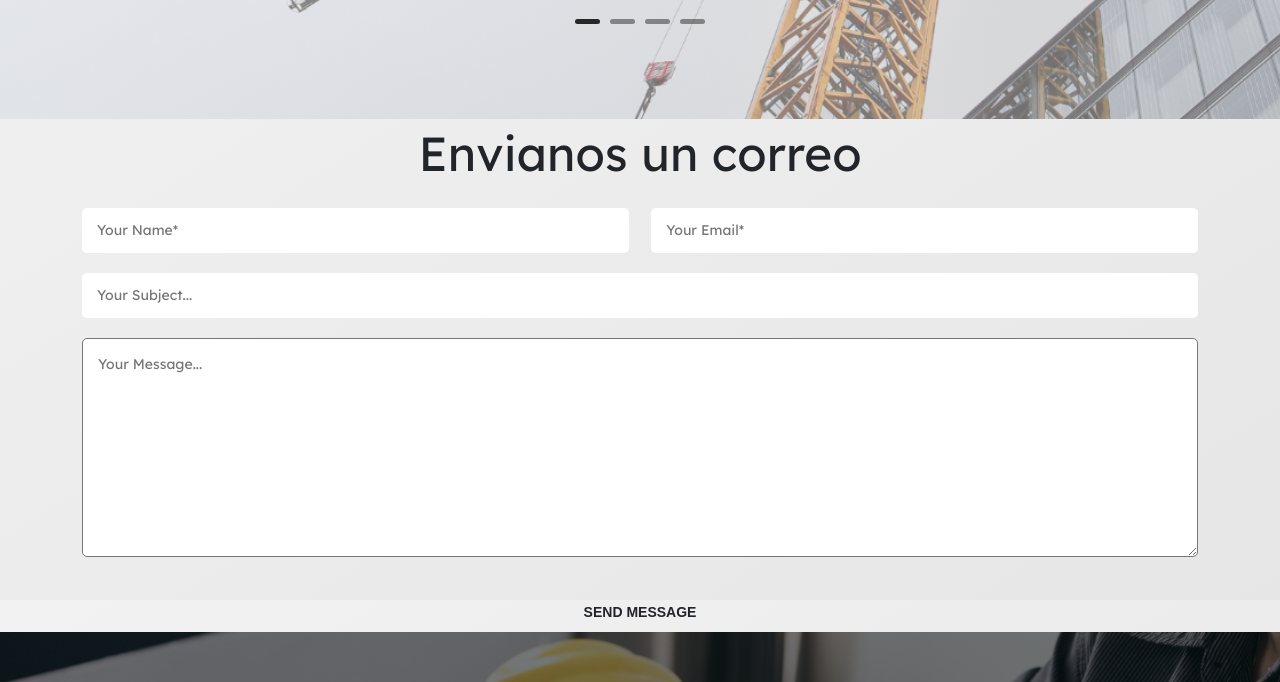
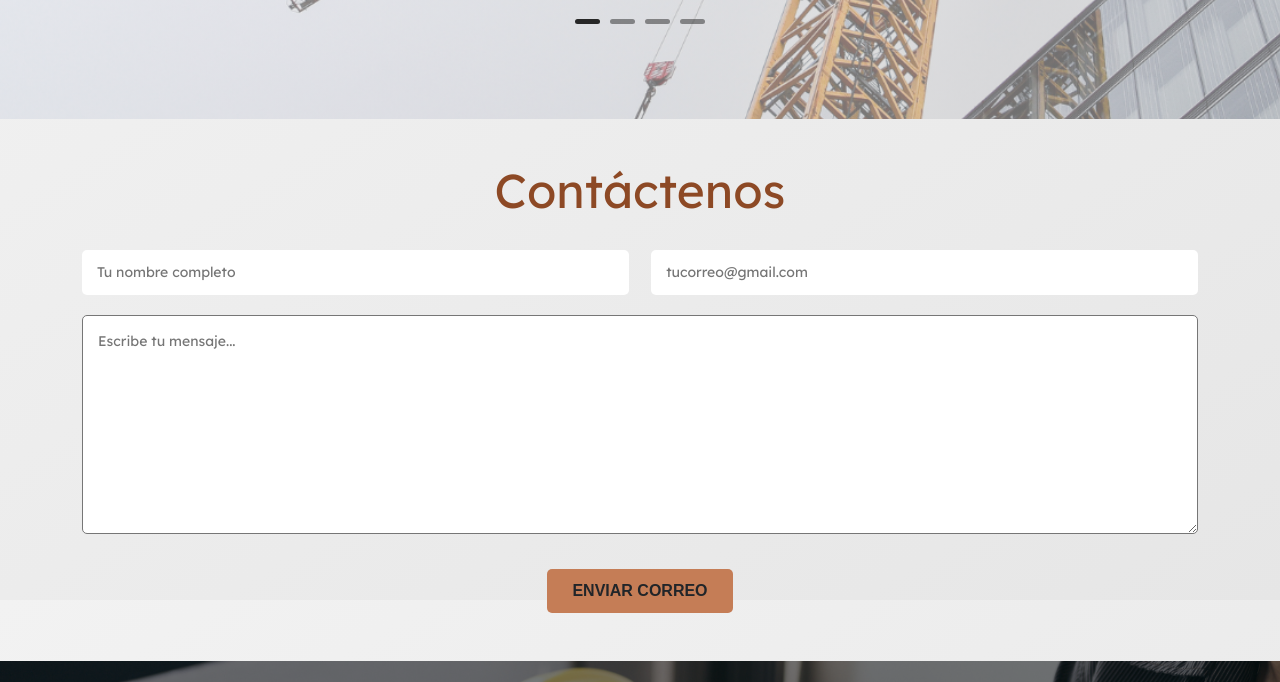
Before and after one commit to KervytRoy/BoilerplateLP, an Angular app: page / in a window 1280 px wide. Shown: the part 4200-4882 px from the top of the page. Built offline with nearby package versions, Linux system fonts and the light colour scheme.

Commit message:
cambios formulario

```diff
--- a/src/app/components/contact-form/contact-form.component.html
+++ b/src/app/components/contact-form/contact-form.component.html
@@ -1,18 +1,20 @@
- <section class="contact">
+<section class="contact my-5">
     <div class="contact_us container">
-                <h1 class="titles">Envianos un correo</h1>
-                <form>
+        <h1 class="titles">Contáctenos</h1>
+        <form class="my-3" action="https://formsubmit.co/ronaldwilf@gmail.com" method="POST">
             <div class="input-wrap">
-                        <input type="text" placeholder="Your Name*">
-                        <input type="email" placeholder="Your Email*">
+                <input type="text" name="name" placeholder="Tu nombre completo">
+                <input type="email" name="email" placeholder="tucorreo@gmail.com">
             </div>
             <div type="text" class="input-wrap-2">
-                        <input type="text" placeholder="Your Subject...">
-                        <textarea name="" id="" cols="30" rows="10" placeholder="Your Message..."></textarea>
+                <textarea name="" id="" cols="30" rows="10" name="message"
+                    placeholder="Escribe tu mensaje..."></textarea>
             </div>
             <div>
-                        <button class="send_message"> Send Message </button>
+                <button id="submitButton" name="submit" type="submit" class="send_message btn btn-primary">Enviar correo</button>
             </div>
+            <input type="hidden" name="_next" value="http://localhost:4200">
+            <input type="hidden" name="_captcha" value="false">
         </form>
 
     </div>
--- a/src/app/components/contact-form/contact-form.component.scss
+++ b/src/app/components/contact-form/contact-form.component.scss
@@ -1,5 +1,6 @@
 
 /* CONTACT */
+
 
 .contact_us {
   text-align: center;
@@ -67,7 +68,7 @@ form .input-wrap-2 textarea {
 }
 
 .send_message {
-  background: var(--primary);
+  background: var(--choco-claro);
   color: var(--dark);
   padding: 10px 25px;
   border-radius: 5px;
@@ -76,3 +77,7 @@ form .input-wrap-2 textarea {
   font-weight: 600;
   border: none;
 }
+
+.titles {
+  color: var(--choco-oscuro);
+}
--- a/src/app/components/contact-form/contact-form.component.ts
+++ b/src/app/components/contact-form/contact-form.component.ts
@@ -8,5 +8,9 @@ import { Component } from '@angular/core';
   styleUrl: './contact-form.component.scss'
 })
 export class ContactFormComponent {
+  onSubmit() {
 
+    alert('Formulario enviado. Serás redirigido en breve.');
+
+  }
 }
```
Lines whose indentation alone changed are shown as unchanged.
